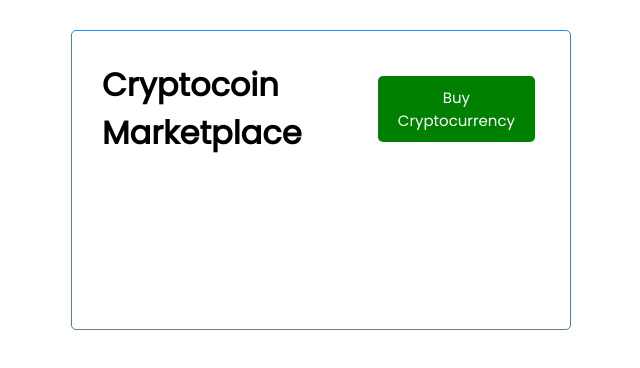
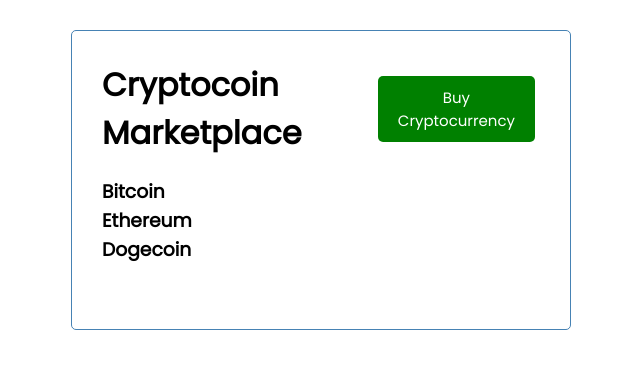
Before and after one commit to rregalado17/plutus-frontend, a React (Create React App) app: page / in a window 1280 px wide. Shown: the top 368 px of the page, without its empty margins (319-959 px from the left). Built offline with nearby package versions, Linux system fonts and the light colour scheme.

Commit message:
add crypto component

```diff
--- a/src/App.js
+++ b/src/App.js
@@ -1,10 +1,13 @@
 import Header from './components/Header'
+import Cryptos from './components/Cryptos'
+
 
 
 function App() {
   return (
     <div className="container">
       <Header />
+      <Cryptos />
     </div>
   );
 }
--- /dev/null
+++ b/src/components/Cryptos.js
@@ -0,0 +1,33 @@
+const cryptos = [
+    {
+        id: 1,
+        name: "Bitcoin",
+        price: "$10",
+        active: true,
+    },
+    {
+        id: 2,
+        name: "Ethereum",
+        price: "$5",
+        active: true,
+    },
+    {
+        id: 3,
+        name: "Dogecoin",
+        price: "$1",
+        active: true,
+    }
+]
+
+const Cryptos = () => {
+    return (
+        <>
+            {cryptos.map((c) => (<h3 key={c.id}>{c.name}</h3>)
+            )
+            }
+
+        </>
+    )
+}
+
+export default Cryptos
```
Also changed, not shown: src/components/Header.js (line endings or trailing spaces).
